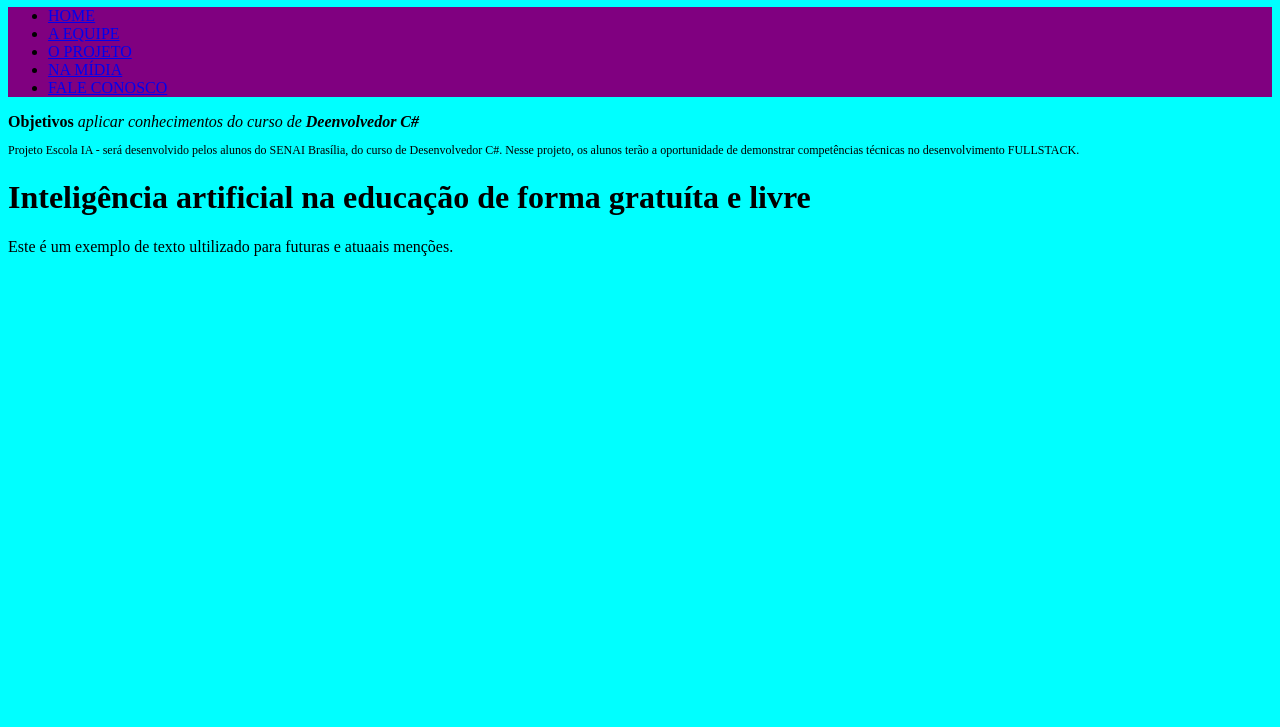
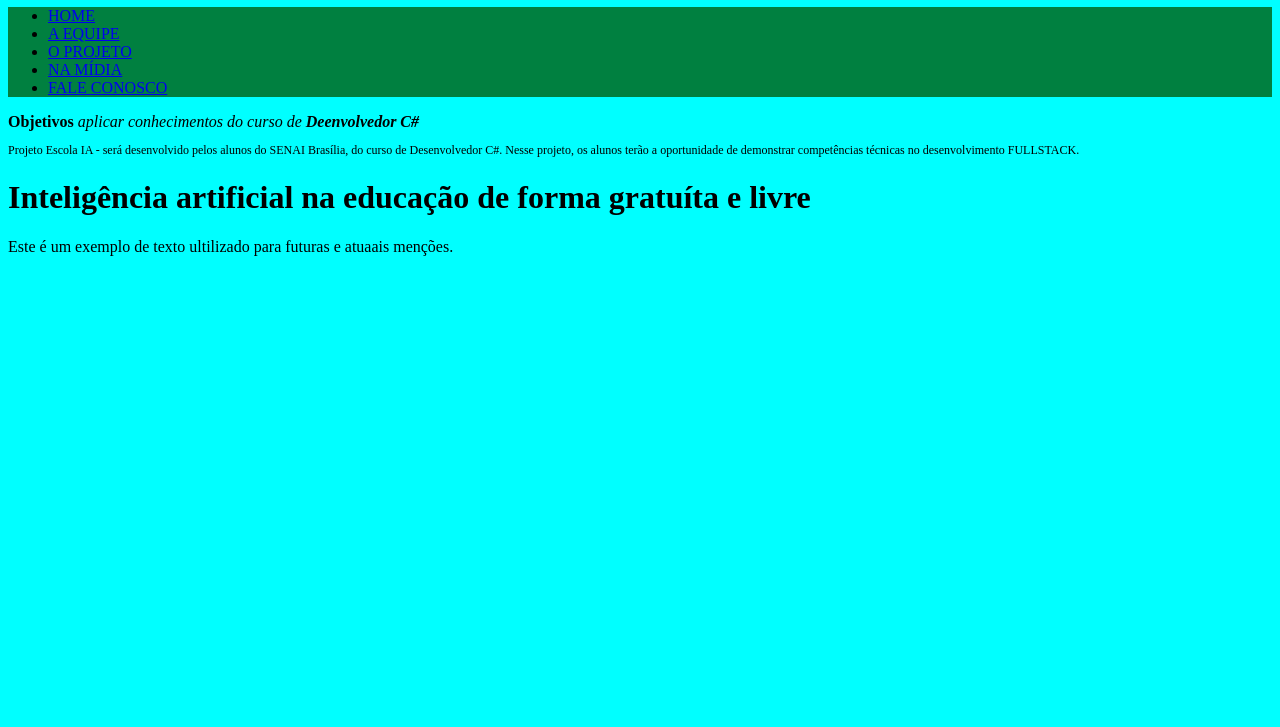
Before and after one commit to RamonV790/projetofinal, a plain HTML site: page index.html in a window 1280 px wide. Shown: the part 73-800 px from the top of the page. Drawn offline with Linux system fonts and the light colour scheme.

Commit message:
New apparence

```diff
--- a/index.html
+++ b/index.html
@@ -9,7 +9,7 @@
     <!--Exemplo de CSS Interno-->
 <style>
     ul{
-        background-color: purple;
+        background-color: rgb(0, 128, 64);
     }
 </style>
 
```
